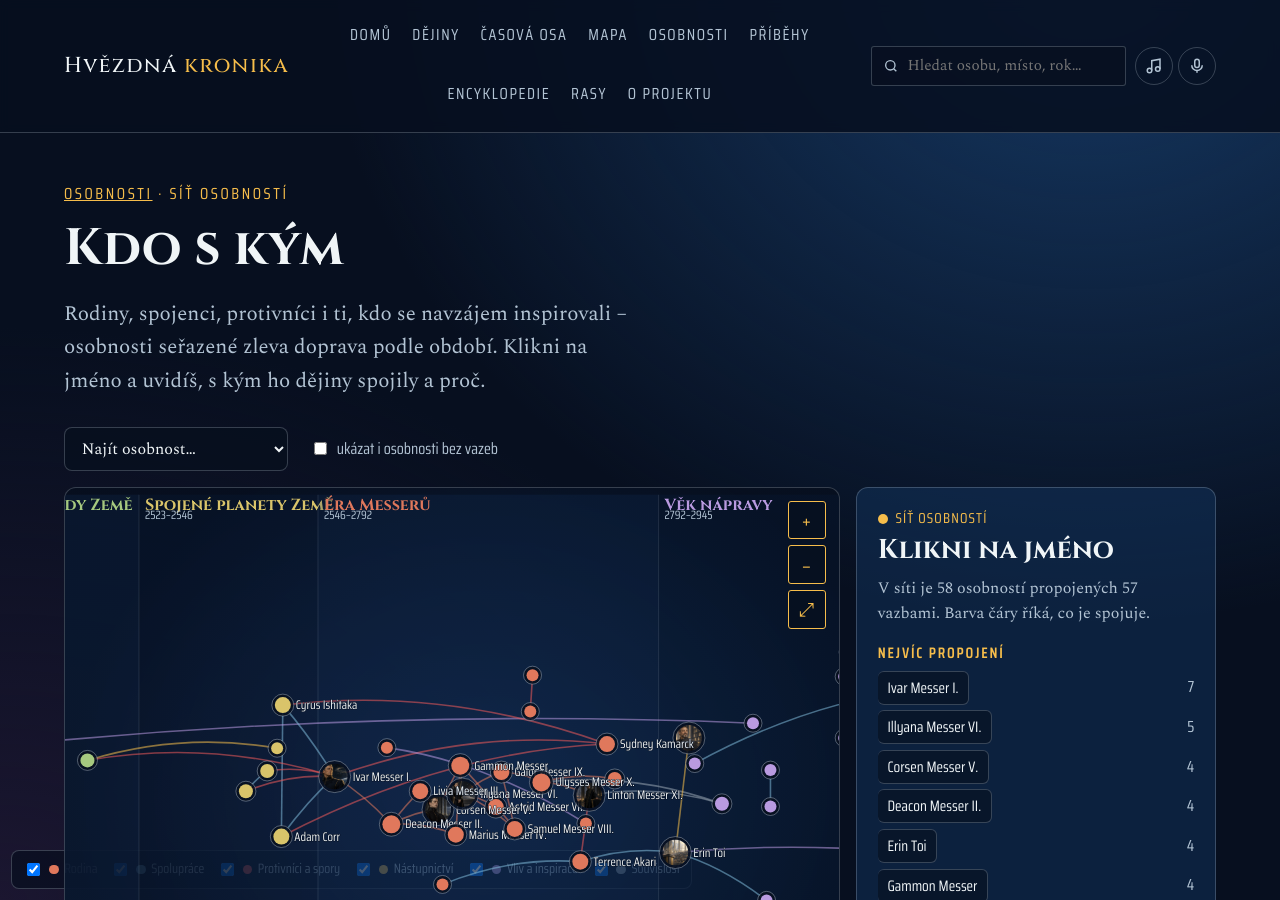
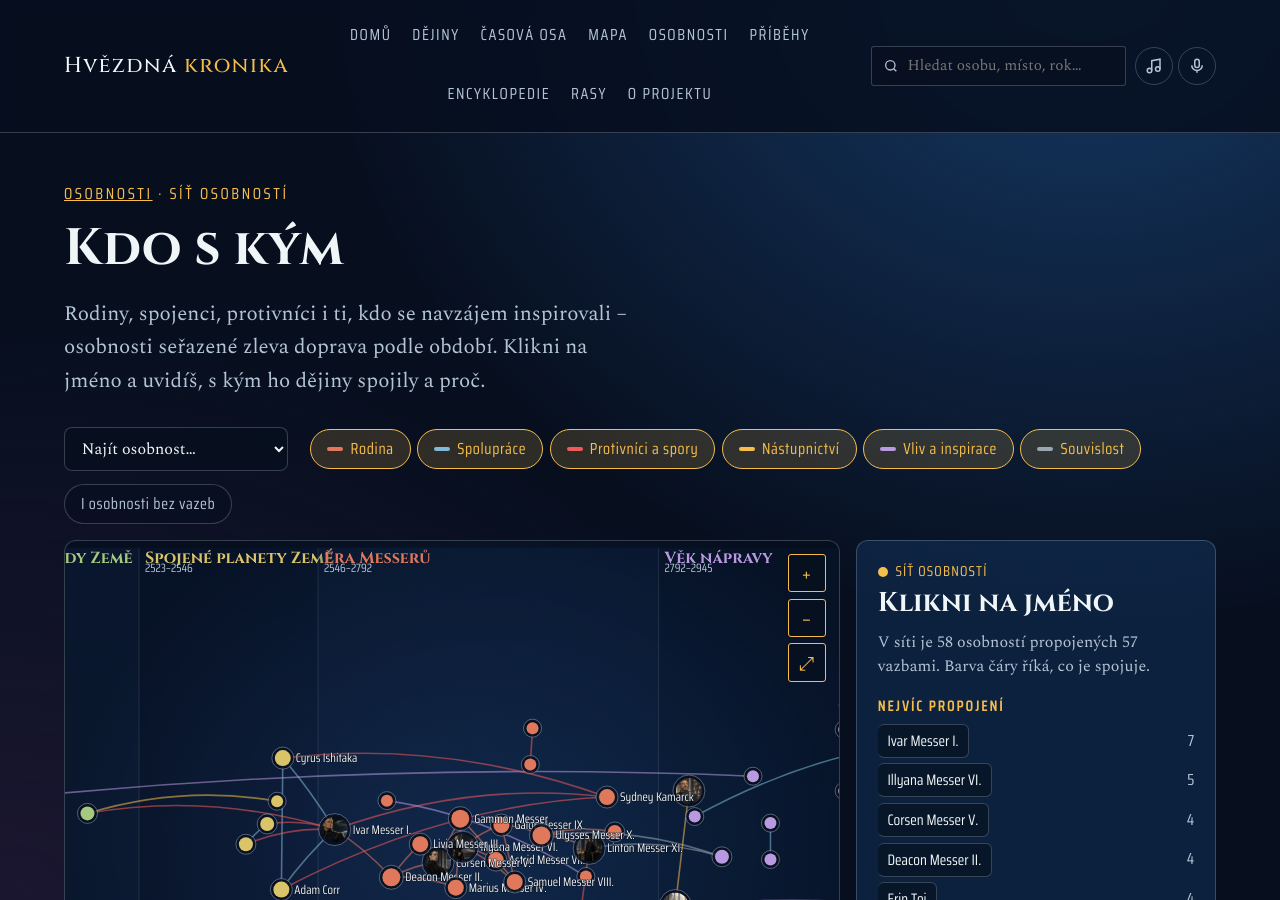
Before and after one commit to dadotik-eng/kronika-vesmiru, a Jekyll site: the page built from vztahy.html, in a window 1280 px wide and 900 px high. Built offline with Jekyll 4.4.1, drawn with Linux system fonts in a browser that asks for light colours; some of the changed text lies outside the part shown.

Commit message:
Síť osobností: přepínače místo zaškrtávátek, stejně jako na mapě
Co-Authored-By: Claude Opus 5.5 <noreply@anthropic.com>
Claude-Session: https://claude.ai/code/session_019nmCp42rAmbc4M4RKrxxCM

```diff
--- a/assets/css/styl.css
+++ b/assets/css/styl.css
@@ -677,8 +677,10 @@ a.os-odkaz:hover { color: var(--akcent); }
 .vz-uzel:hover .vz-bod, .vz-uzel:focus .vz-bod { filter: brightness(1.3); }
 .vz-popisek { fill: var(--text); font-family: var(--label); paint-order: stroke; stroke: rgba(7,15,31,.92); stroke-width: 3px; stroke-linejoin: round; pointer-events: none; }
 .vz-uzel.vz-vybrana .vz-popisek { fill: var(--akcent); font-weight: 600; }
-.vz-typy label { display: flex; align-items: center; gap: .35rem; cursor: pointer; }
-.vz-typy i { border-radius: 2px; width: 1rem; height: .25rem; }
+.vz-typ-tl { display: inline-flex; align-items: center; gap: .45rem; }
+.vz-typ-tl i { width: 1rem; height: .22rem; border-radius: 2px; background: var(--barva); }
+.vz-typ-tl[aria-pressed="true"] { color: var(--text); border-color: var(--barva); background: rgba(7,15,31,.75); }
+.vz-typ-tl[aria-pressed="false"] i { opacity: .35; }
 .vz-odkaz { margin: .8rem 0 0; }
 .vz-vazba { border-left: 3px solid var(--barva); padding: .2rem 0 .2rem .7rem; margin: .7rem 0; }
 .vz-hlava { margin: 0; display: flex; align-items: baseline; gap: .6rem; flex-wrap: wrap; }
@@ -746,5 +748,3 @@ a.os-odkaz:hover { color: var(--akcent); }
 .m-uz-vypln { fill-opacity: .09; stroke-width: .6; stroke-opacity: .09; vector-effect: non-scaling-stroke; }
 .m-uz-hranice { fill: none; stroke-width: 1.6; stroke-opacity: .7; stroke-linecap: round; vector-effect: non-scaling-stroke; }
 @media (max-width: 600px) { .mapa-legenda { font-size: .75rem; gap: .1rem .6rem; padding: .35rem .5rem; } .prepinac { font-size: .92rem; padding: .38rem .8rem; } }
-.mapa-filtr { font-family: var(--label); color: var(--tlumene); display: flex; align-items: center; gap: .4rem; cursor: pointer; }
-.mapa-napoveda { position: absolute; left: .9rem; bottom: .6rem; margin: 0; font-family: var(--label); font-size: .85rem; color: var(--tlumene); opacity: .75; pointer-events: none; }
--- a/vztahy.html
+++ b/vztahy.html
@@ -14,8 +14,8 @@ popis: Kdo koho svrhl, kdo s kým spolupracoval a kdo komu předal trůn – vzt
     <label class="mapa-hledat"><span class="sr">Najít osobnost</span>
       <select id="vz-vyber"><option value="">Najít osobnost…</option></select>
     </label>
-    <label class="mapa-filtr"><input type="checkbox" id="vz-vsichni"> ukázat i osobnosti bez vazeb</label>
-    <ul class="mapa-legenda vz-typy" id="vz-typy" aria-label="Typy vazeb"></ul>
+    <div class="mapa-prepinace vz-typy" id="vz-typy" role="group" aria-label="Typy vazeb"></div>
+    <button type="button" class="prepinac" id="vz-vsichni" aria-pressed="false">I osobnosti bez vazeb</button>
   </div>
 
   <div class="mapa-rozvrzeni">
@@ -30,7 +30,6 @@ popis: Kdo koho svrhl, kdo s kým spolupracoval a kdo komu předal trůn – vzt
         <button type="button" class="tlacitko" data-zoom="0.714" aria-label="Oddálit">−</button>
         <button type="button" class="tlacitko" data-zoom="0" aria-label="Celá síť">⤢</button>
       </div>
-      <p class="mapa-napoveda">Táhni pro posun · kolečko nebo dva prsty pro přiblížení</p>
     </div>
     <aside class="mapa-panel" id="vz-panel" aria-live="polite"></aside>
   </div>
@@ -62,9 +61,9 @@ popis: Kdo koho svrhl, kdo s kým spolupracoval a kdo komu předal trůn – vzt
     kresli(minY - 120, maxY + 80);
     var tl = document.getElementById('vz-typy');
     Object.keys(typy).forEach(function (k) {
-      tl.insertAdjacentHTML('beforeend', '<li><label><input type="checkbox" checked data-typ="' + k + '"> <i style="background:' + BARVY[k] + '"></i>' + esc(typy[k]) + '</label></li>');
+      tl.insertAdjacentHTML('beforeend', '<button type="button" class="prepinac vz-typ-tl" aria-pressed="true" data-typ="' + k + '" style="--barva:' + BARVY[k] + '"><i></i>' + esc(typy[k]) + '</button>');
     });
-    tl.querySelectorAll('input').forEach(function (c) { c.addEventListener('change', function () { skryteTypy[c.dataset.typ] = !c.checked; obnovViditelnost(); }); });
+    tl.querySelectorAll('[data-typ]').forEach(function (c) { c.addEventListener('click', function () { var zap = c.getAttribute('aria-pressed') !== 'true'; c.setAttribute('aria-pressed', zap); skryteTypy[c.dataset.typ] = !zap; obnovViditelnost(); }); });
     osoby.slice().sort(function (a, b) { return prijmeni(a.jmeno).localeCompare(prijmeni(b.jmeno), 'cs'); }).forEach(function (o) {
       vyber.insertAdjacentHTML('beforeend', '<option value="' + esc(o.id) + '">' + esc(o.jmeno) + (o.vazby.length ? ' (' + o.vazby.length + ')' : '') + '</option>');
     });
```
Also changed, not shown: other parts of vztahy.html (+3 -3 lines).
